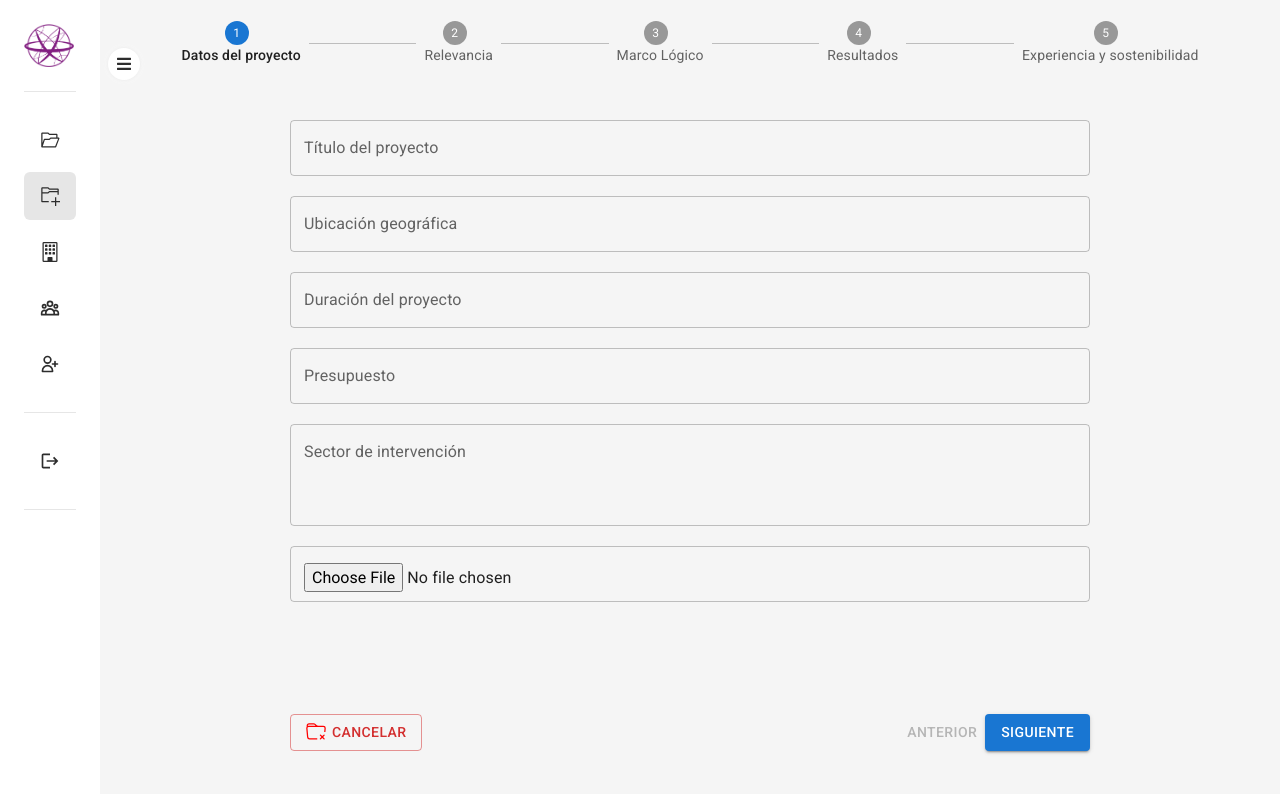
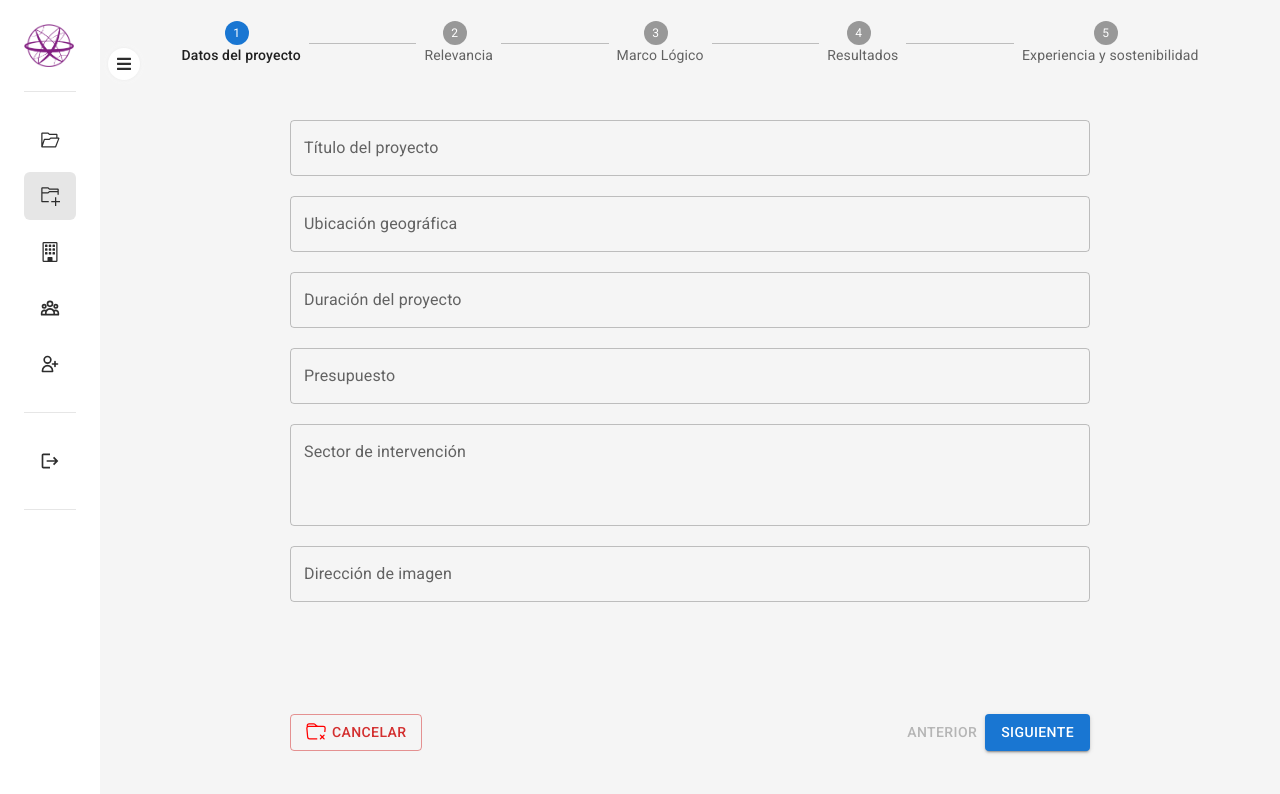
Before and after one commit to programateacademy/5-Corpohypatiapatia-Corpohypatia-Front-end, a React (Create React App) app: page /step in a window 1280 px wide. Shown: the top 794 px of the page. Built offline with nearby package versions, Linux system fonts and the light colour scheme.

Commit message:
update form

```diff
--- a/src/pages/projectCreate/Steps.jsx
+++ b/src/pages/projectCreate/Steps.jsx
@@ -15,7 +15,7 @@ const defaultValue = {
     project_duration: "",
     project_budget: "",
     intervention_sector: "",
-    imagePath: "https://i.postimg.cc/vZrwtYdf/20151128-152805-EMPRENDE-NI-OS-NI-AS.jpg",
+    imagePath: "",
     problematic_summary: "",
     beneficiaries: "",
     executive_summary: "",
--- a/src/pages/projectCreate/components/projectForm.jsx
+++ b/src/pages/projectCreate/components/projectForm.jsx
@@ -4,10 +4,6 @@ import { BsTrashFill } from 'react-icons/bs'
 
 const FormControl = styled(Group)`
     margin: 10px 0;
-`;
-
-const FormControlHide = styled(Group)`
-    display:none;
 `;
 
 export function Step1({ project, onValueChange }) {
@@ -70,27 +66,18 @@ export function Step1({ project, onValueChange }) {
                     />
                 </FormControl>
 
+
                 <FormControl>
                     <TextField
                         id="outlined-basic"
-                        // label="Dirección de imagen"
-                        variant="outlined"
-                        name="image"
-                        type="file"
-                    />
-                </FormControl>
-
-                <FormControlHide>
-                    <TextField
-                        id="outlined-basic"
-                        // label="Dirección de imagen"
+                        label="Dirección de imagen"
                         variant="outlined"
                         name="imagePath"
                         type="string"
-                        value="https://i.postimg.cc/vZrwtYdf/20151128-152805-EMPRENDE-NI-OS-NI-AS.jpg"
+                        value={project.imagePath}
                         onChange={(e) => onValueChange(e)}
                     />
-                </FormControlHide>
+                </FormControl>
             </form>
         </div>
     );
```
